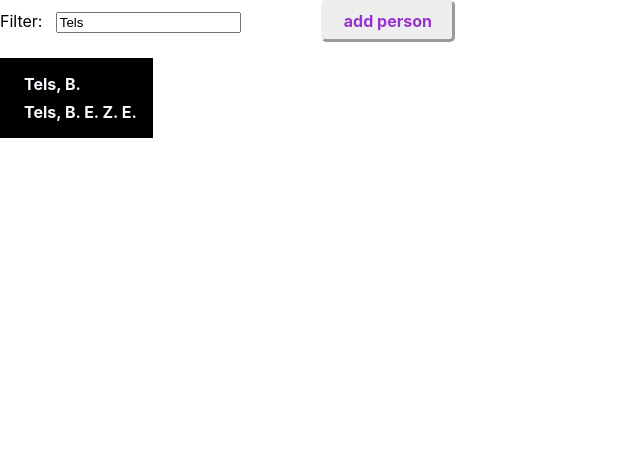
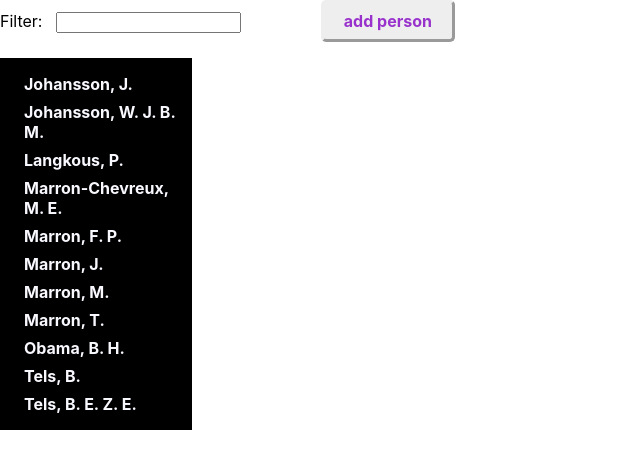
Before and after one commit to BenTels/SimulaPMS-React-FE, a React (Create React App) app: page / in a window 1280 px wide. Shown: the top 468 px of the page, without its empty margins (0-640 px from the left). Built offline with nearby package versions, Linux system fonts and the light colour scheme.

Commit message:
Reset initial filter state

```diff
--- a/src/App.js
+++ b/src/App.js
@@ -7,7 +7,7 @@ import { useState } from 'react';
 
 function App() {
 
-  const [activeFilter, setActiveFilter] = useState('Tels');
+  const [activeFilter, setActiveFilter] = useState('');
   const [selectedPerson, setSelectedPerson] = useState();
 
   const persons = basepersons.filter(pers => pers.lastname.toLocaleLowerCase().includes(activeFilter.trim().toLowerCase()));
```
